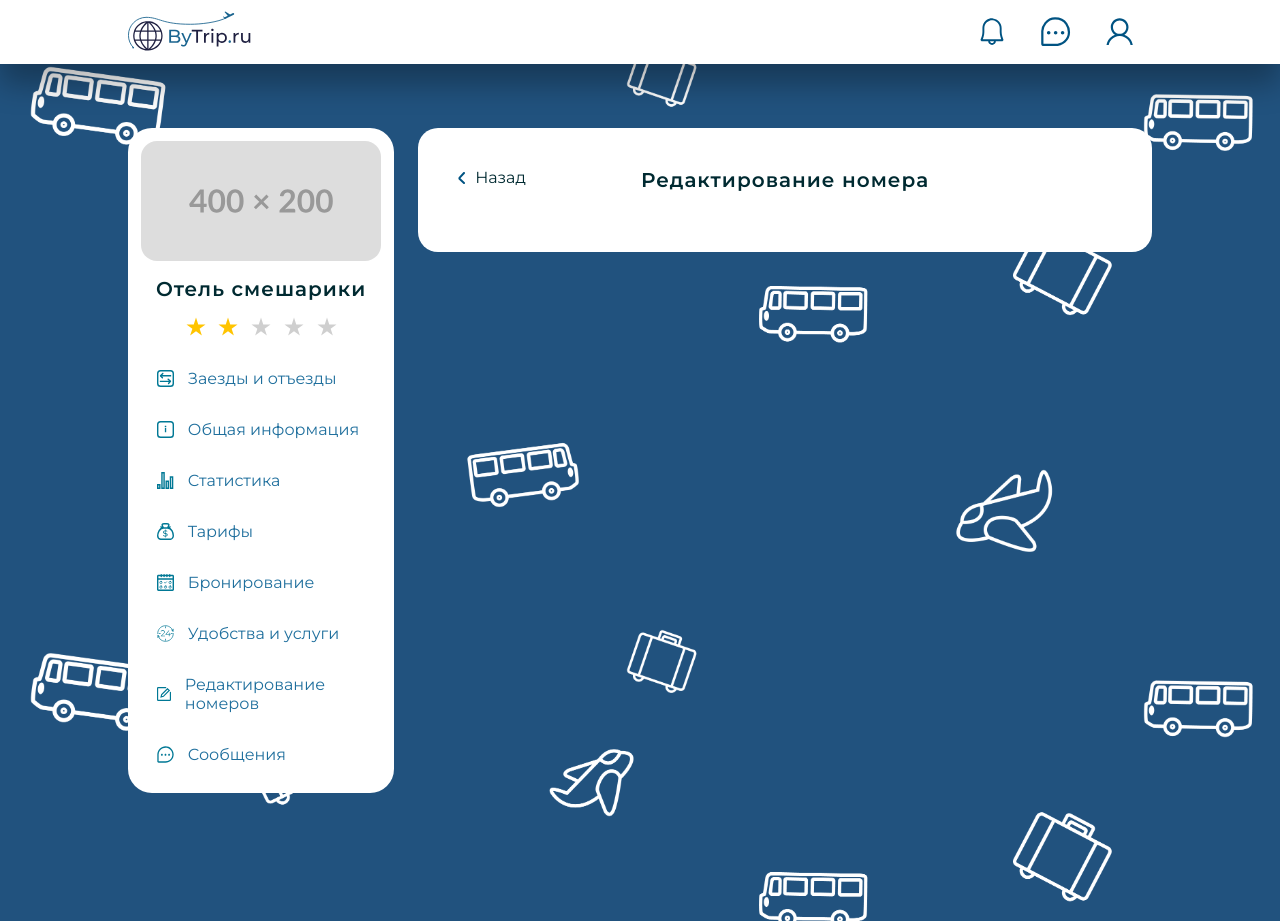
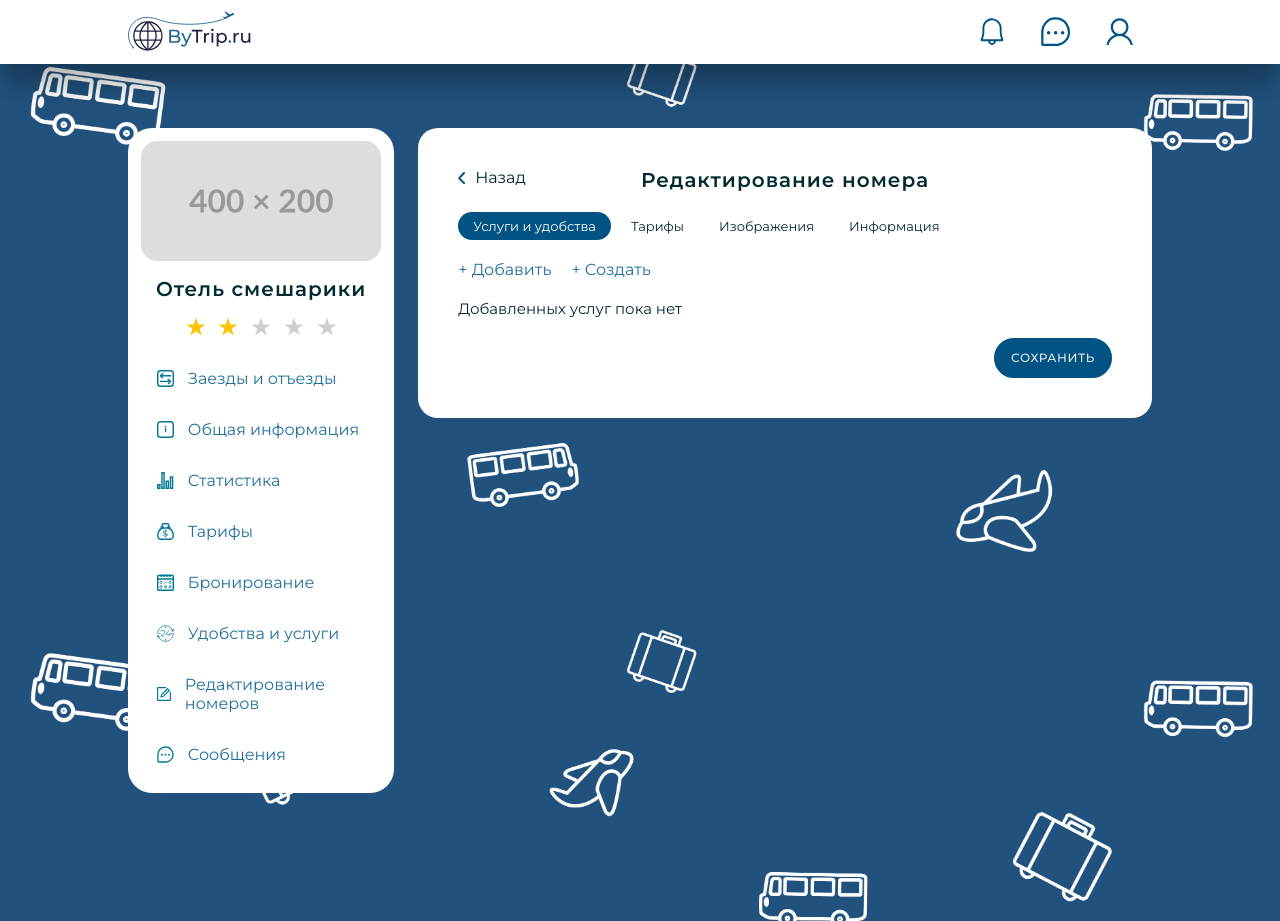
Before and after one commit to ant-agl/hotel-bytrip, a Vue app: page /edit-room/1 in a window 1280 px wide. Built offline with nearby package versions, Linux system fonts and the light colour scheme.

Commit message:
Up add room

```diff
--- /dev/null
+++ b/src/components/app/AppBtn.vue
@@ -0,0 +1,41 @@
+<template>
+  <button type="button" class="btn">
+    <slot></slot>
+  </button>
+</template>
+
+<style lang="scss" scoped>
+@use "@/assets/styles/vars.scss";
+.btn {
+  border-radius: 100px;
+  font-size: 12px;
+  padding: 7px 15px;
+  font-weight: 500;
+  line-height: 22px;
+  text-transform: uppercase;
+  transition: 0.2s;
+  cursor: pointer;
+  letter-spacing: 0.05em;
+  background: vars.$highlight_dark--color;
+  border: 2px solid vars.$highlight_dark--color;
+  color: vars.$main--color;
+
+  &:hover {
+    background: vars.$highlight--color;
+    border: 2px solid vars.$highlight--color;
+  }
+
+  &[disabled] {
+    background: vars.$main--color;
+    border: 2px solid vars.$main--color;
+    color: darken(vars.$main--color, 20%);
+    cursor: no-drop;
+
+    // &:hover {
+    //   background: darken(vars.$main--color, 20%);
+    //   border: 2px solid darken(vars.$main--color, 20%);
+    //   color: darken(vars.$main--color, 40%);
+    // }
+  }
+}
+</style>
--- a/src/components/app/AppContent.vue
+++ b/src/components/app/AppContent.vue
@@ -1,6 +1,6 @@
 <template>
   <div class="content">
-    <AppBack v-if="isBack" :link="linkBack" />
+    <AppBack v-if="isBack" :link="backLink" />
     <h2>{{ title }}</h2>
     <slot></slot>
   </div>
@@ -14,7 +14,7 @@ export default {
   props: {
     title: String,
     isBack: Boolean,
-    linkBack: String,
+    backLink: String,
   },
 };
 </script>
--- a/src/components/app/AppDropDownMenu.vue
+++ b/src/components/app/AppDropDownMenu.vue
@@ -13,7 +13,6 @@
         @close="hideModal()"
         class-name="exit-modal"
       >
-        <template v-slot:body>
         <div class="message">
           Вы действительно хотите выйти из вашего профиля?
         </div>
@@ -22,7 +21,6 @@
           <button class="no" @click="hideModal()">Отмена</button>
           <button class="yes">Выйти</button>
         </div>
-        </template>
       </AppModal>
     </div>
   </Transition>
--- a/src/components/app/AppModal.vue
+++ b/src/components/app/AppModal.vue
@@ -11,7 +11,7 @@
           </header>
 
           <main class="body">
-            <slot name="body"></slot>
+            <slot></slot>
           </main>
         </div>
       </Transition>
@@ -96,7 +96,7 @@ export default {
       justify-content: space-between;
 
       .title {
-        font-weight: bold;
+        font-weight: 600;
       }
 
       .close {
--- /dev/null
+++ b/src/components/app/AppTabs.vue
@@ -0,0 +1,47 @@
+<template>
+  <div class="tabs">
+    <div
+      class="tab"
+      v-for="tab in tabs"
+      :key="tab.id"
+      :class="{ active: modelValue == tab.id }"
+      @click="$emit('update:modelValue', tab.id)"
+    >
+      {{ tab.name }}
+    </div>
+  </div>
+</template>
+
+<script>
+export default {
+  props: {
+    tabs: Array,
+    modelValue: String,
+  },
+};
+</script>
+
+<style lang="scss" scoped>
+.tabs {
+  display: flex;
+  align-items: center;
+  gap: 5px;
+  flex-wrap: wrap;
+}
+.tab {
+  border-radius: 100px;
+  cursor: pointer;
+  background-color: var(--color-bg);
+  font-size: 13px;
+  padding: 6px 15px;
+  transition: 0.2s;
+
+  &:not(.active):hover {
+    background-color: var(--gray);
+  }
+  &.active {
+    background-color: var(--color-primary);
+    color: var(--color-bg);
+  }
+}
+</style>
--- /dev/null
+++ b/src/components/room/ServicesData.vue
@@ -0,0 +1,67 @@
+<template>
+  <div class="services">
+    <div class="services__head">
+      <button class="link" @click.prevent="isModalAdd = true">
+        + Добавить
+      </button>
+      <button class="link" @click.prevent="isModalCreate = true">
+        + Создать
+      </button>
+    </div>
+    <div class="services__body">
+      <div v-if="services.length > 0"></div>
+      <p v-else class="services__zero">Добавленных услуг пока нет</p>
+    </div>
+  </div>
+
+  <AppModal
+    :showed="isModalAdd"
+    title="Добавить услугу"
+    @close="isModalAdd = false"
+  >
+    <AppBtn>Добавить</AppBtn>
+  </AppModal>
+  <AppModal
+    :showed="isModalCreate"
+    title="Создать услугу"
+    @close="isModalCreate = false"
+  >
+    <AppBtn>Создать</AppBtn>
+  </AppModal>
+</template>
+
+<script>
+import AppModal from "@/components/app/AppModal";
+import AppBtn from "@/components/app/AppBtn";
+import { mapGetters } from "vuex";
+
+export default {
+  components: { AppModal, AppBtn },
+  data: () => ({
+    isModalAdd: false,
+    isModalCreate: false,
+  }),
+  computed: {
+    ...mapGetters(["services"]),
+  },
+};
+</script>
+
+<style lang="scss" scoped>
+.services {
+  &__head {
+    display: flex;
+    gap: 20px;
+
+    .link {
+      font-size: 16px;
+    }
+  }
+  &__body {
+    padding: 20px 0;
+  }
+  &__zero {
+    font-size: 15px;
+  }
+}
+</style>
--- a/src/store/index.js
+++ b/src/store/index.js
@@ -1,9 +1,11 @@
 import { createStore } from "vuex";
+import rooms from "./rooms";
+import services from "./services";
 
 export default createStore({
   state: {},
   getters: {},
   mutations: {},
   actions: {},
-  modules: {},
+  modules: { rooms, services },
 });
--- /dev/null
+++ b/src/store/rooms.js
@@ -0,0 +1,57 @@
+export default {
+  state: {
+    rooms: [
+      {
+        id: 1,
+        title: "Room 1",
+        desc: "Text Text TextTextTextTextText Text",
+        images: [
+          "/img/rooms/1.jpg",
+          "/img/rooms/2.jpg",
+          "/img/rooms/3.jpg",
+          "/img/rooms/4.jpg",
+        ],
+        list: [
+          {
+            name: "Вместимость",
+            text: "1 человека",
+          },
+          {
+            name: "Питание",
+            text: "Включен обед и ужин",
+          },
+          {
+            name: "Вид кровати",
+            text: "односпальная, двухспальная",
+          },
+        ],
+      },
+      {
+        id: 2,
+        title: "Room 2",
+        desc: "Text Text TextTextTextTextText Text",
+        images: [
+          "/img/rooms/1.jpg",
+          "/img/rooms/2.jpg",
+          "/img/rooms/3.jpg",
+          "/img/rooms/4.jpg",
+        ],
+        list: [
+          {
+            name: "Вместимость",
+            text: "1 человека",
+          },
+          {
+            name: "Вид кровати",
+            text: "односпальная",
+          },
+        ],
+      },
+    ],
+  },
+  getters: {
+    rooms: (s) => s.rooms,
+  },
+  mutations: {},
+  actions: {},
+};
--- /dev/null
+++ b/src/store/services.js
@@ -0,0 +1,10 @@
+export default {
+  state: {
+    services: [],
+  },
+  getters: {
+    services: (s) => s.services,
+  },
+  mutations: {},
+  actions: {},
+};
--- a/src/views/AddRoomView.vue
+++ b/src/views/AddRoomView.vue
@@ -2,13 +2,86 @@
   <AppContent
     :title="$route.params.id ? 'Редактирование номера' : 'Создание номера'"
     :isBack="true"
-  ></AppContent>
+    backLink="/edit-room"
+  >
+    <AppTabs :tabs="tabs" v-model="activeTab" class="tabs" />
+
+    <transition>
+      <ServicesData v-if="activeTab == 'services'" />
+      <div v-else-if="activeTab == 'tariffs'">
+        Lorem ipsum dolor sit amet consectetur adipisicing elit. Porro dolorem
+        nam, sit quibusdam numquam exercitationem ullam fugiat. Provident
+        explicabo quasi reiciendis doloribus quam quisquam ipsa libero corrupti,
+        illum, facilis aspernatur!
+      </div>
+      <div v-else-if="activeTab == 'images'">
+        Lorem ipsum dolor sit amet consectetur adipisicing elit. Repellat quasi
+        ex libero quam ducimus. Odio natus laudantium molestiae, dolorem dolorum
+        doloremque repudiandae est maiores excepturi, sequi omnis magnam
+        officia, quis sed qui. Quos inventore illo quae dolorem nisi dignissimos
+        accusantium!
+      </div>
+      <div v-else-if="activeTab == 'info'">
+        Lorem ipsum dolor, sit amet consectetur adipisicing elit. Unde amet
+        perferendis nostrum officiis iusto omnis ab ducimus! Ad, exercitationem
+        rerum?
+      </div>
+    </transition>
+
+    <div class="footer">
+      <AppBtn>Сохранить</AppBtn>
+    </div>
+  </AppContent>
 </template>
 
 <script>
 import AppContent from "@/components/app/AppContent";
+import AppTabs from "@/components/app/AppTabs";
+import AppBtn from "@/components/app/AppBtn";
+import ServicesData from "@/components/room/ServicesData";
 
 export default {
-  components: { AppContent },
+  components: { AppContent, AppTabs, ServicesData, AppBtn },
+  data: () => ({
+    tabs: [
+      {
+        id: "services",
+        name: "Услуги и удобства",
+      },
+      {
+        id: "tariffs",
+        name: "Тарифы",
+      },
+      {
+        id: "images",
+        name: "Изображения",
+      },
+      {
+        id: "info",
+        name: "Информация",
+      },
+    ],
+    activeTab: "services",
+  }),
 };
 </script>
+
+<style lang="scss" scoped>
+.tabs {
+  margin-bottom: 20px;
+}
+.footer {
+  display: flex;
+  gap: 15px;
+  align-items: center;
+  justify-content: flex-end;
+}
+.v-enter-active {
+  transition: opacity 0.4s ease;
+}
+.v-enter-from,
+.v-leave-to {
+  opacity: 0;
+  position: absolute;
+}
+</style>
--- a/src/views/EditRoomView.vue
+++ b/src/views/EditRoomView.vue
@@ -13,59 +13,13 @@
 <script>
 import AppContent from "@/components/app/AppContent";
 import ListRoom from "@/components/room/ListRoom";
+import { mapGetters } from "vuex";
 
 export default {
   components: { AppContent, ListRoom },
-  data: () => ({
-    rooms: [
-      {
-        id: 1,
-        title: "Room 1",
-        desc: "Text Text TextTextTextTextText Text",
-        images: [
-          "/img/rooms/1.jpg",
-          "/img/rooms/2.jpg",
-          "/img/rooms/3.jpg",
-          "/img/rooms/4.jpg",
-        ],
-        list: [
-          {
-            name: "Вместимость",
-            text: "1 человека",
-          },
-          {
-            name: "Питание",
-            text: "Включен обед и ужин",
-          },
-          {
-            name: "Вид кровати",
-            text: "односпальная, двухспальная",
-          },
-        ],
-      },
-      {
-        id: 2,
-        title: "Room 2",
-        desc: "Text Text TextTextTextTextText Text",
-        images: [
-          "/img/rooms/1.jpg",
-          "/img/rooms/2.jpg",
-          "/img/rooms/3.jpg",
-          "/img/rooms/4.jpg",
-        ],
-        list: [
-          {
-            name: "Вместимость",
-            text: "1 человека",
-          },
-          {
-            name: "Вид кровати",
-            text: "односпальная",
-          },
-        ],
-      },
-    ],
-  }),
+  computed: {
+    ...mapGetters(["rooms"]),
+  },
 };
 </script>
 
```
Also changed, not shown: src/components/icons/IconExit.vue (line endings or trailing spaces). Lines whose indentation alone changed are shown as unchanged.
